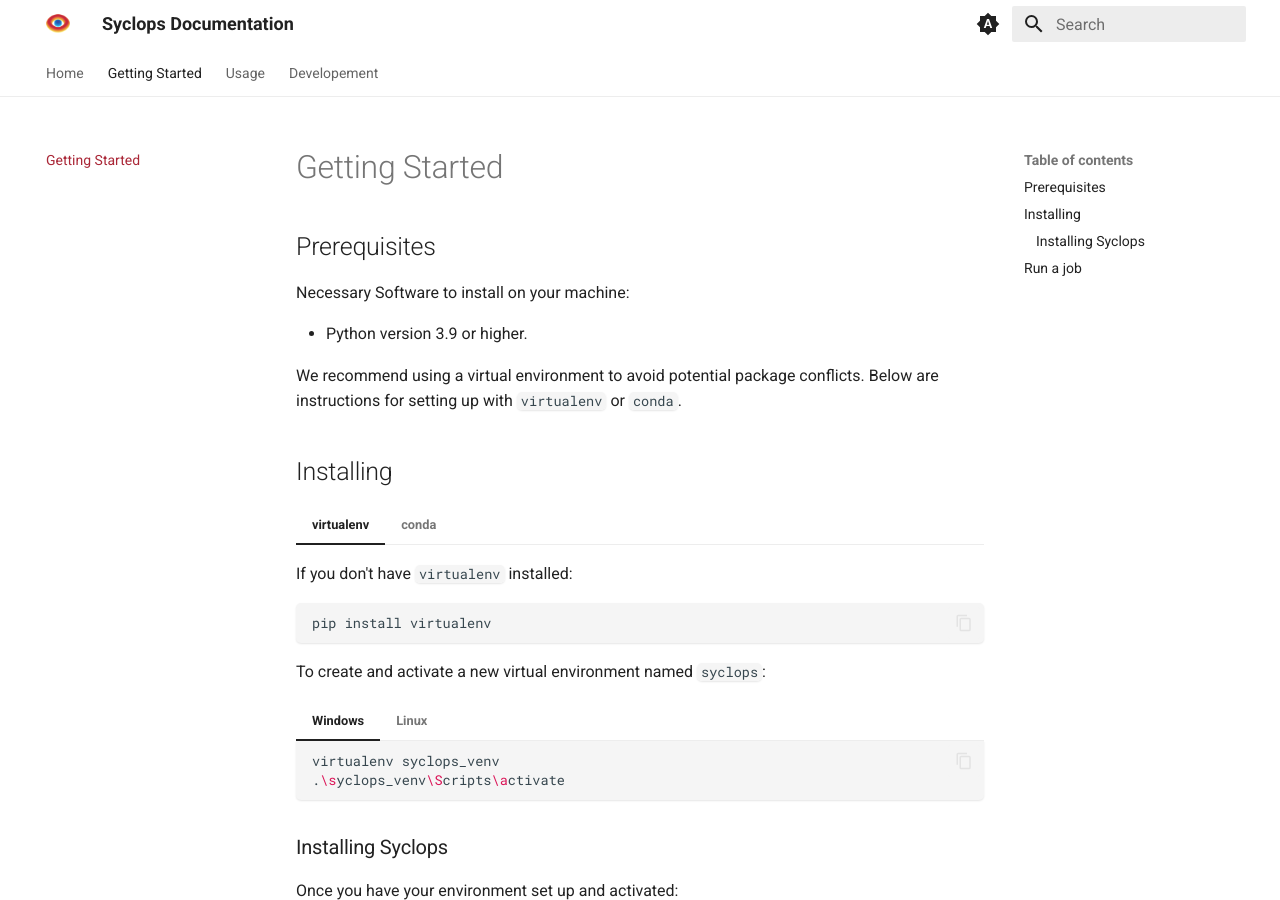
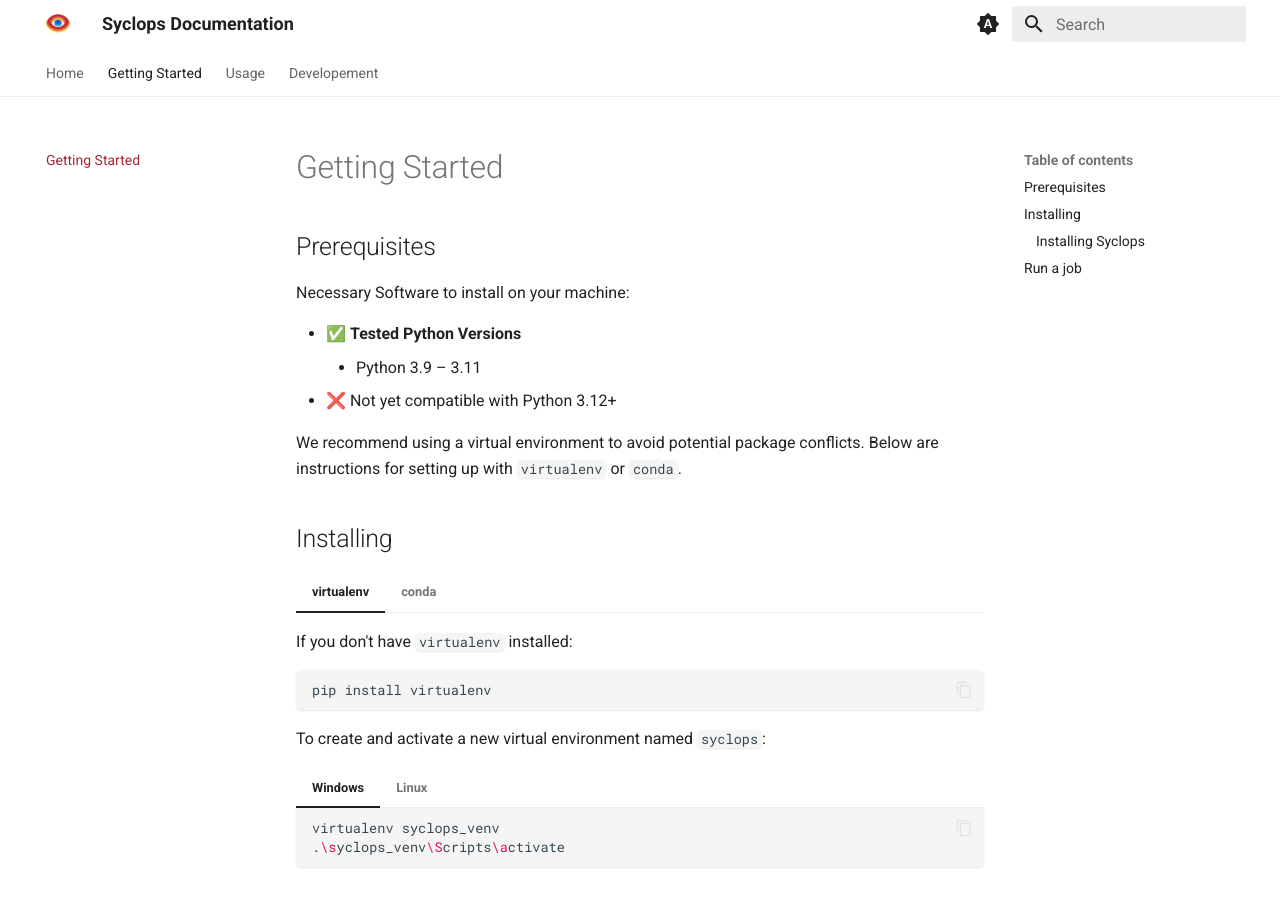
Before and after one commit to DFKI-NI/syclops, an MkDocs documentation site: the page built from docs/docs/getting_started.md, in a window 1280 px wide and 900 px high. Built offline with MkDocs 1.6.1 and Material for MkDocs 9.7.7, drawn with Linux system fonts in a browser that asks for light colours.

Commit message:
docs: clarify and update supported Python versions (3.9–3.11)

```diff
--- a/docs/docs/getting_started.md
+++ b/docs/docs/getting_started.md
@@ -5,7 +5,9 @@
 Necessary Software to install on your machine:
 
 
-- Python version 3.9 or higher.
+- ✅ **Tested Python Versions**
+    - Python 3.9 – 3.11
+- ❌ Not yet compatible with Python 3.12+
 
 We recommend using a virtual environment to avoid potential package conflicts. Below are instructions for setting up with `virtualenv` or `conda`.
 
--- a/pyproject.toml
+++ b/pyproject.toml
@@ -10,7 +10,7 @@ authors = [
 ]
 description = "Syclops is a Python library for generating synthetic data for machine learning."
 readme = "README.md"
-requires-python = ">=3.8"
+requires-python = ">=3.9,<3.12"
 license = "GPL-3.0-or-later"  # Using SPDX expression format
 version = "1.4.3"
 dynamic = ["dependencies"]
```
Also changed, not shown: README.md, 1 other file.
